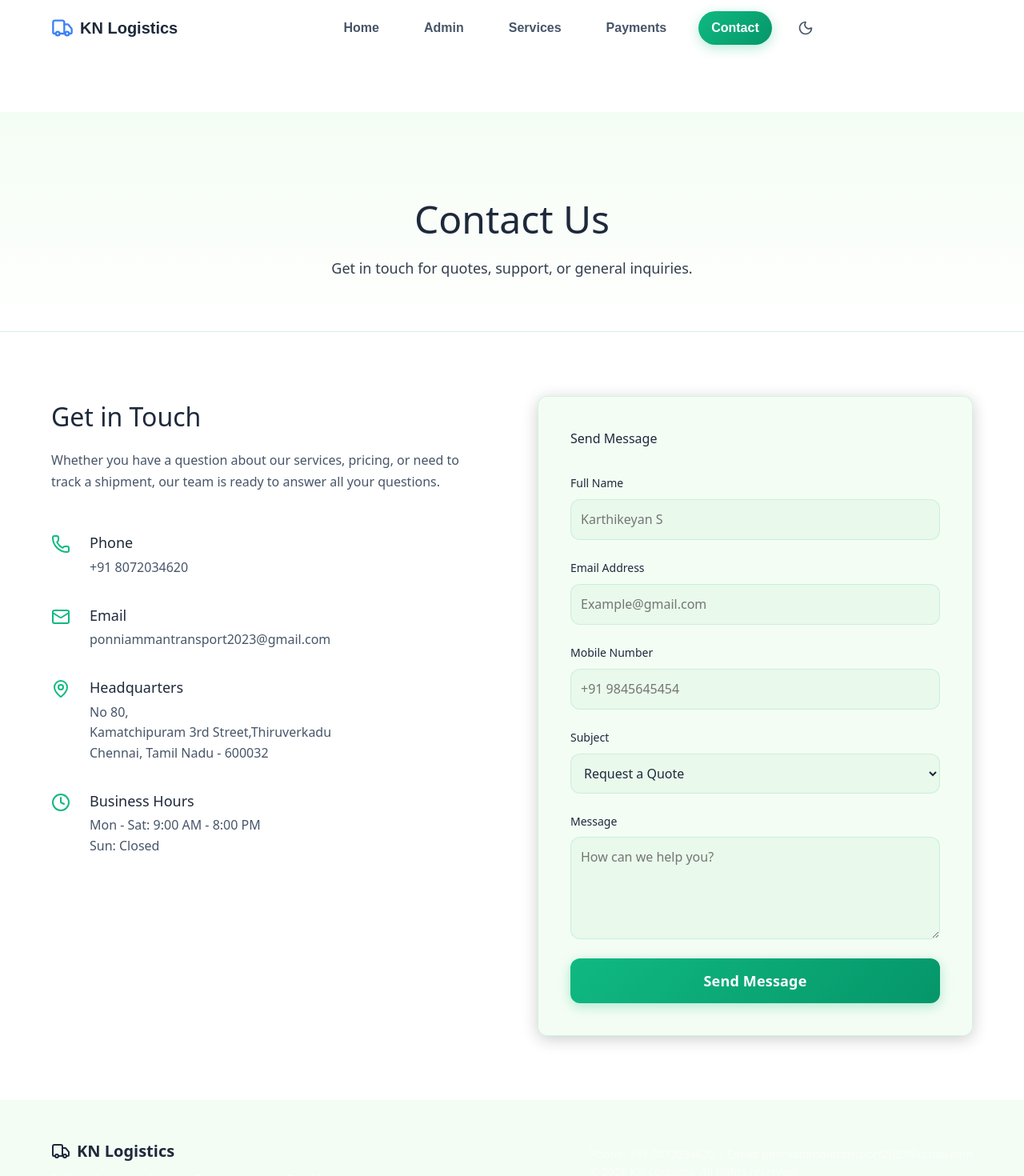
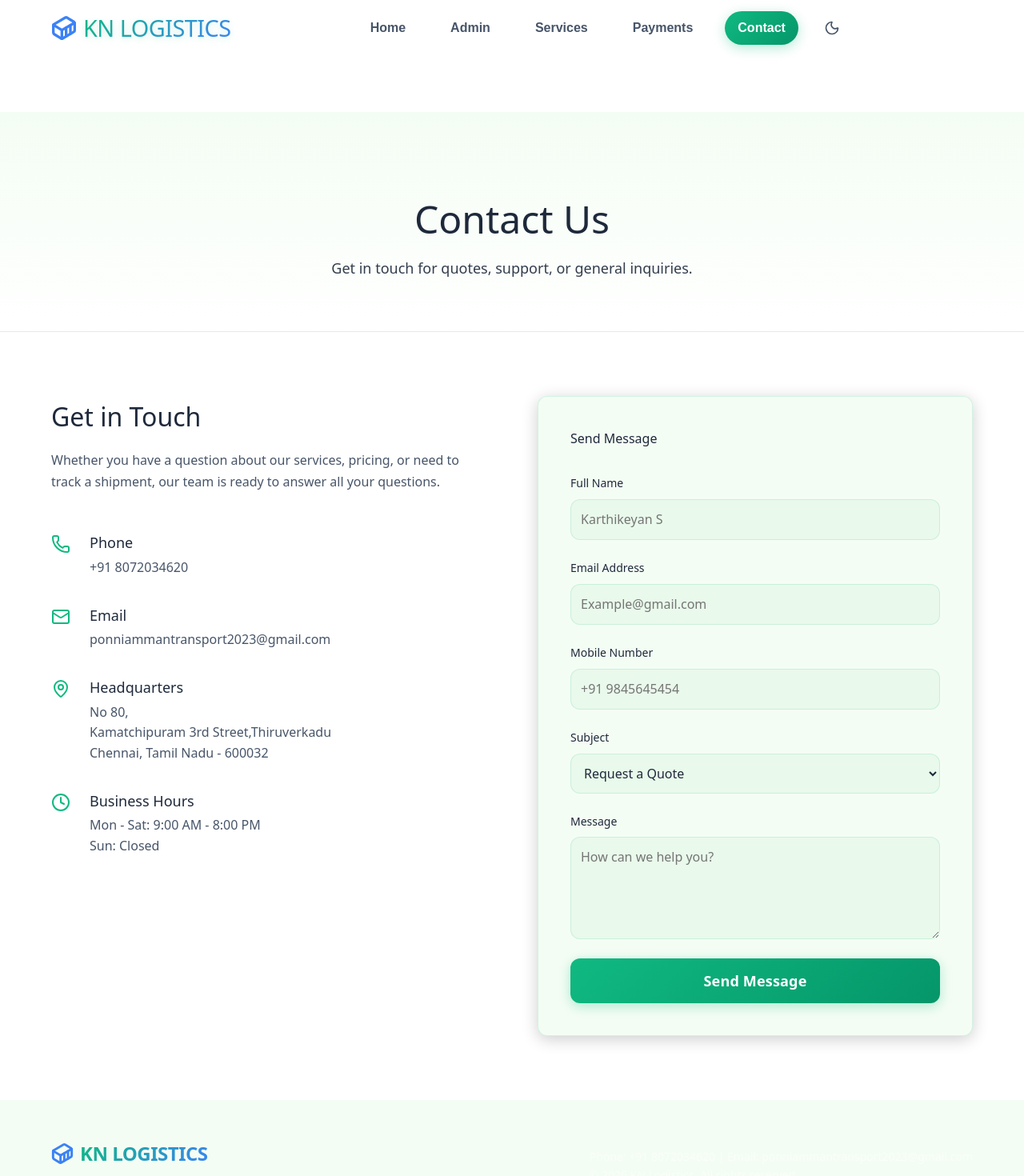
Before and after one commit to Kartikn-code/Kn-Logistics, a React (Vite) app: page /contact in a window 1280 px wide. Shown: the top 1470 px of the page at 80% size. Built offline with nearby package versions, Linux system fonts and the light colour scheme.

Commit message:
changed font header

```diff
--- a/src/components/Layout/Footer.jsx
+++ b/src/components/Layout/Footer.jsx
@@ -1,5 +1,5 @@
 import styles from './Footer.module.css';
-import { Truck } from 'lucide-react';
+import { Container } from 'lucide-react';
 
 const Footer = () => {
     return (
@@ -7,8 +7,8 @@ const Footer = () => {
             <div className={styles.container}>
                 <div className={styles.brand}>
                     <div className={styles.logo}>
-                        <Truck size={24} />
-                        <span>KN Logistics</span>
+                        <Container size={28} className={styles.logoIcon} strokeWidth={2.5} />
+                        <span className={styles.logoText}>KN Logistics</span>
                     </div>
                     <p className={styles.tagline}>Reliable Inward & Outward Transport Across Tamil Nadu</p>
                 </div>
--- a/src/components/Layout/Footer.module.css
+++ b/src/components/Layout/Footer.module.css
@@ -30,6 +30,23 @@
     font-size: 1.25rem;
 }
 
+.logoIcon {
+    color: var(--color-accent);
+}
+
+.logoText {
+    font-size: 1.5rem;
+    font-weight: 900;
+    letter-spacing: -0.5px;
+    background: linear-gradient(135deg, var(--color-primary), var(--color-accent));
+    -webkit-background-clip: text;
+    background-clip: text;
+    -webkit-text-fill-color: transparent;
+    text-transform: uppercase;
+    display: flex;
+    align-items: center;
+}
+
 .tagline {
     color: rgba(255, 255, 255, 0.7);
     font-size: 0.875rem;
--- a/src/components/Layout/Navbar.jsx
+++ b/src/components/Layout/Navbar.jsx
@@ -1,5 +1,5 @@
 import { NavLink } from 'react-router-dom';
-import { Truck, Menu, X, Sun, Moon } from 'lucide-react';
+import { Container, Menu, X, Sun, Moon } from 'lucide-react';
 import { useState, useEffect } from 'react';
 import styles from './Navbar.module.css';
 import clsx from 'clsx';
@@ -44,7 +44,7 @@ const Navbar = () => {
         <nav className={clsx(styles.navbar, scrolled && styles.scrolled)}>
             <div className={styles.container}>
                 <div className={styles.logo}>
-                    <Truck className={styles.logoIcon} size={28} />
+                    <Container className={styles.logoIcon} size={32} strokeWidth={2.5} />
                     <span className={styles.logoText}>KN Logistics</span>
                 </div>
 
--- a/src/components/Layout/Navbar.module.css
+++ b/src/components/Layout/Navbar.module.css
@@ -44,6 +44,29 @@
 
 .logoIcon {
     color: var(--color-accent);
+}
+
+.logoText {
+    font-size: 1.8rem;
+    font-family: "Boldonse", system-ui;
+    font-weight: 400;
+    font-style: normal;
+    letter-spacing: -0.5px;
+    background: linear-gradient(135deg, var(--color-primary), var(--color-accent));
+    -webkit-background-clip: text;
+    background-clip: text;
+    -webkit-text-fill-color: transparent;
+    text-transform: uppercase;
+    display: flex;
+    align-items: center;
+    filter: drop-shadow(0 2px 4px rgba(16, 185, 129, 0.2));
+}
+
+.scrolled .logoText {
+    background: linear-gradient(135deg, #ffffff, var(--color-primary-glow));
+    -webkit-background-clip: text;
+    background-clip: text;
+    -webkit-text-fill-color: transparent;
 }
 
 .desktopMenu {
```
